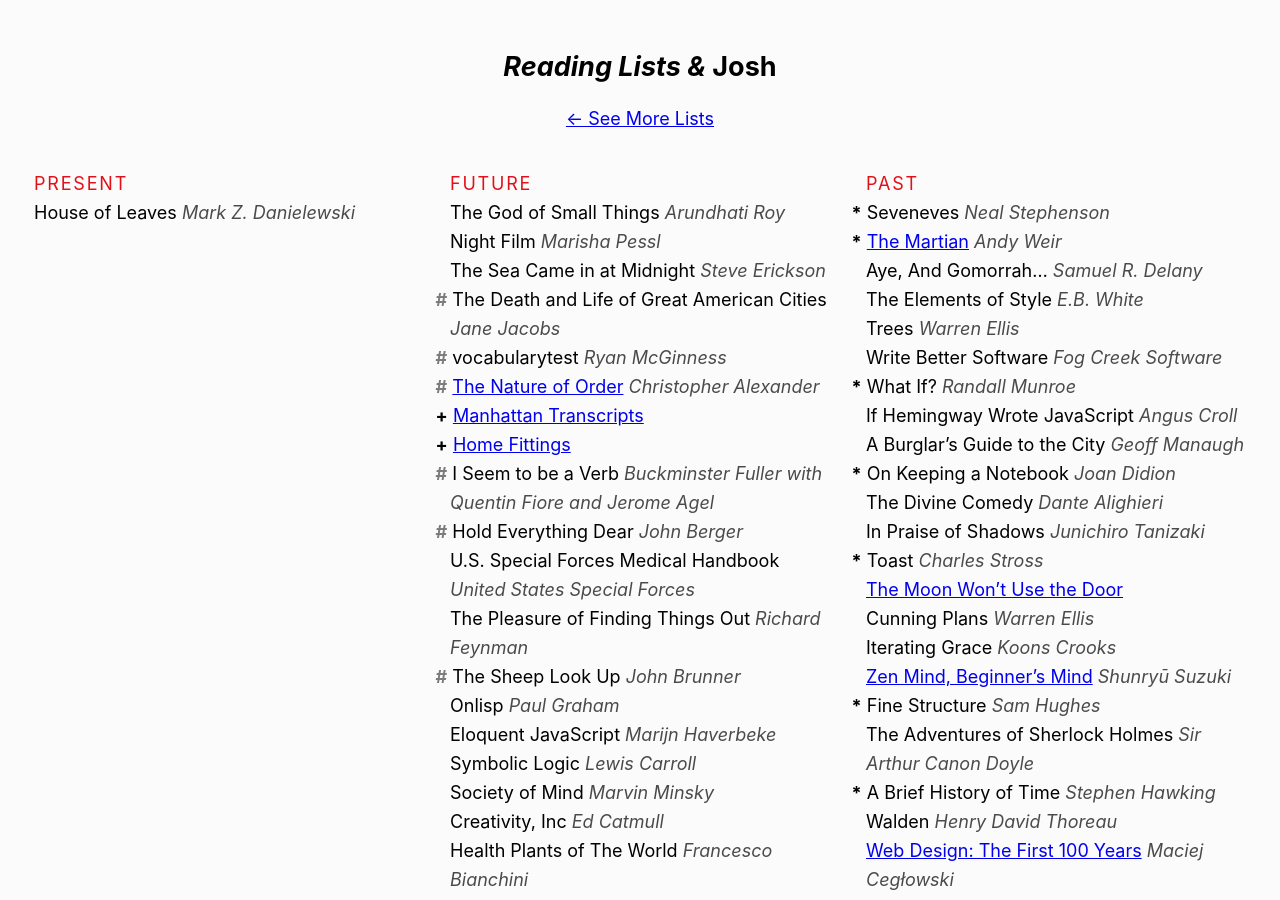
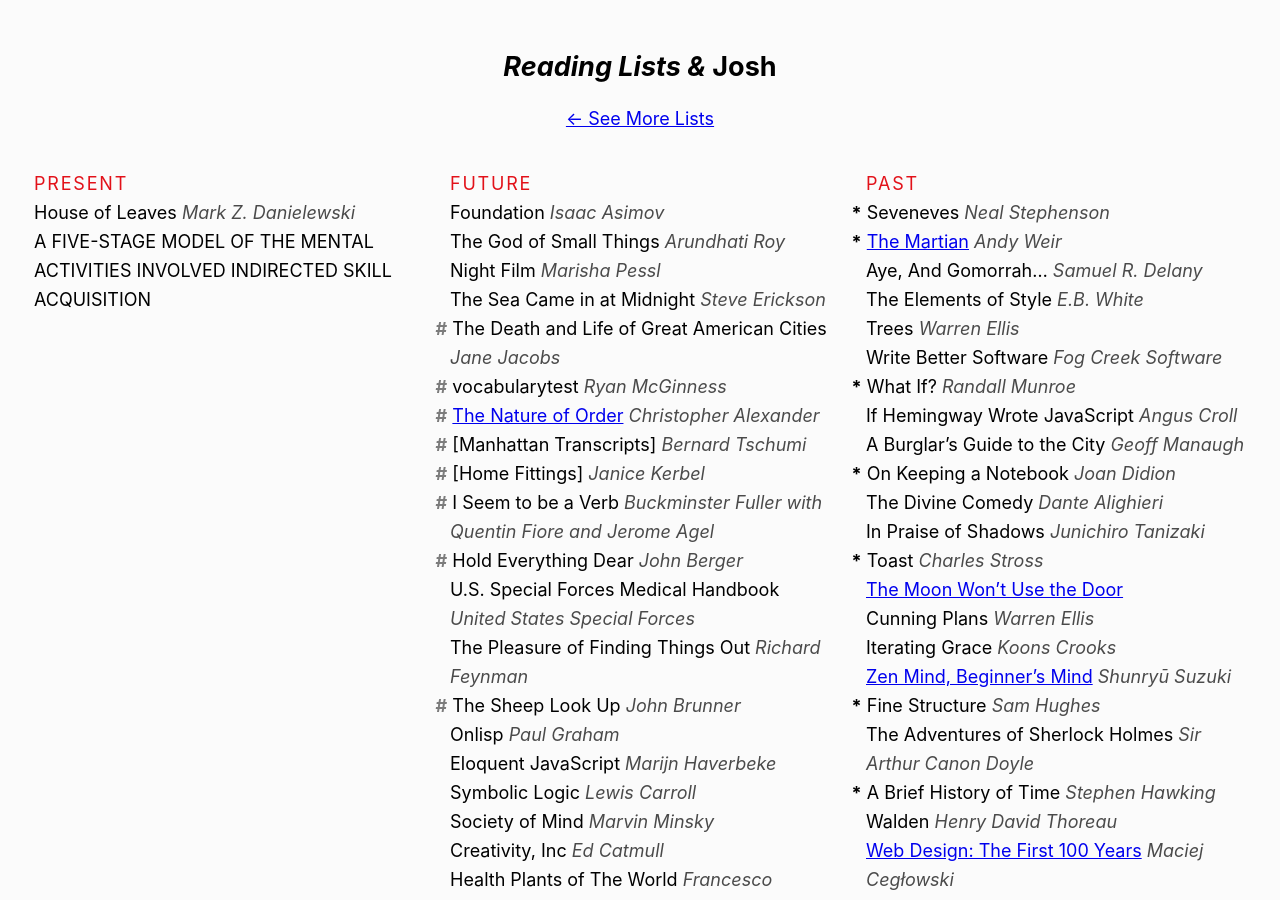
Before and after one commit to joshbeckman/andjosh.github.io, a Jekyll site: the page built from _lists/reading-lists.md, in a window 1280 px wide and 900 px high. Built offline with Jekyll 4.4.1, drawn with Linux system fonts in a browser that asks for light colours.

Commit message:
Update readings

```diff
--- a/_lists/reading-lists.md
+++ b/_lists/reading-lists.md
@@ -5,17 +5,19 @@ permalink: /lists/reading/
 ---
 
 - House of Leaves _Mark Z. Danielewski_
+- A FIVE-STAGE MODEL OF THE MENTAL ACTIVITIES INVOLVED INDIRECTED SKILL ACQUISITION
 
 <!--two items:-->
 
+- Foundation _Isaac Asimov_
 - The God of Small Things _Arundhati Roy_
 - Night Film _Marisha Pessl_
 - The Sea Came in at Midnight _Steve Erickson_
 - __#__ The Death and Life of Great American Cities _Jane Jacobs_
 - __#__ vocabularytest _Ryan McGinness_
 - __#__ [The Nature of Order](http://www.natureoforder.com/) _Christopher Alexander_
-- __+__ [Manhattan Transcripts](Bernard Tschumi)
-- __+__ [Home Fittings](Janice Kerbel)
+- __#__ [Manhattan Transcripts] _Bernard Tschumi_
+- __#__ [Home Fittings] _Janice Kerbel_
 - __#__ I Seem to be a Verb _Buckminster Fuller with Quentin Fiore and Jerome Agel_
 - __#__ Hold Everything Dear _John Berger_
 - U.S. Special Forces Medical Handbook _United States Special Forces_
```
